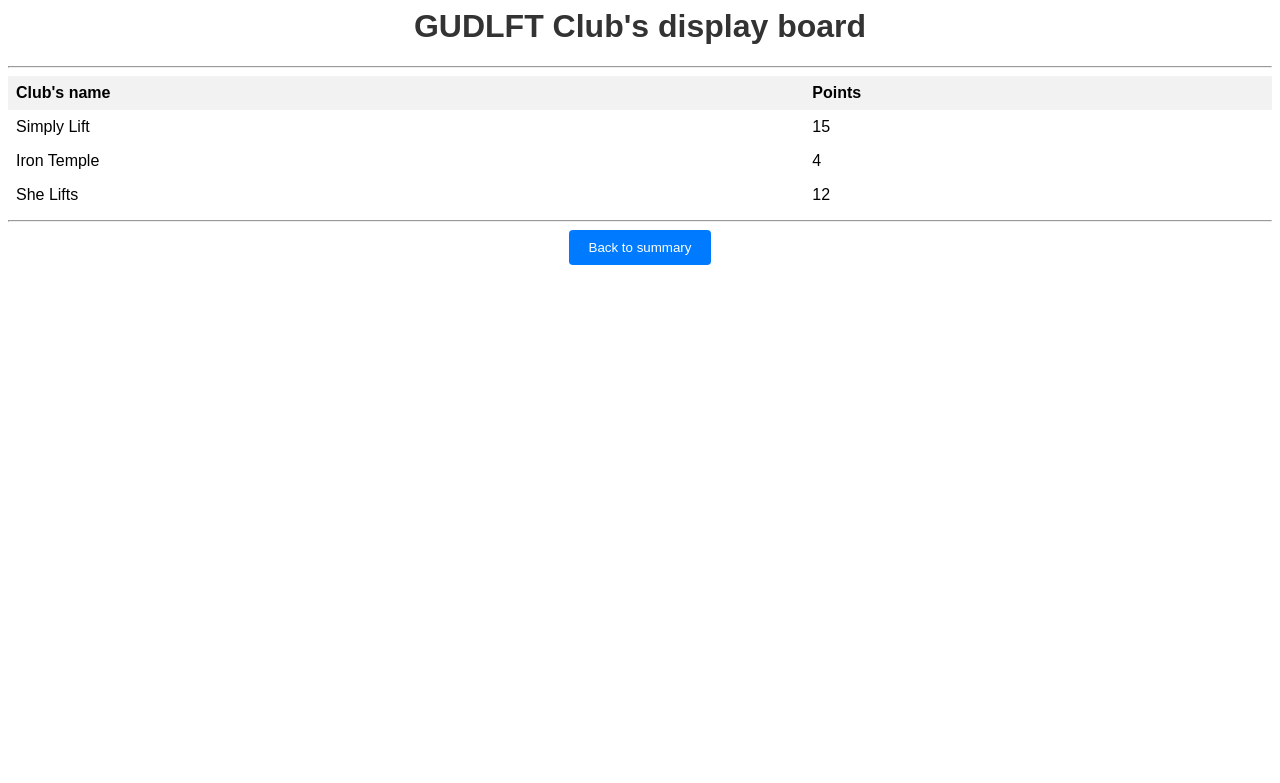
After one commit to th3x4v/Projet_P11, a Flask app: page /board in a window 1280 px wide. The commit adds this page. Shown: the top 783 px of the page. Run offline with Flask 2, Linux system fonts and the light colour scheme.

Commit message:
new FEATURE: Implement Points Display Board

```diff
--- a/server.py
+++ b/server.py
@@ -1,6 +1,16 @@
 import json
 from datetime import datetime
 from flask import Flask, render_template, request, redirect, flash, url_for
+
+
+def is_competition_available(competition):
+    now = datetime.now()
+    comp_date = datetime.strptime(competition["date"], "%Y-%m-%d %H:%M:%S")
+    if comp_date < now:
+        competition["available"] = False
+    else:
+        competition["available"] = True
+    return competition
 
 
 def loadClubs():
@@ -12,7 +22,9 @@ def loadClubs():
 def loadCompetitions():
     with open("competitions.json") as comps:
         listOfCompetitions = json.load(comps)["competitions"]
-        return listOfCompetitions
+        # Checking if competition is past or not
+        _listOfCompetitions = [is_competition_available(c) for c in listOfCompetitions]
+        return _listOfCompetitions
 
 
 app = Flask(__name__)
@@ -27,31 +39,32 @@ def index():
     return render_template("index.html")
 
 
-@app.route("/showSummary", methods=["POST"])
+@app.route("/showSummary", methods=["POST", "GET"])
 def showSummary():
-    try:
-        club = [c for c in clubs if c["email"] == request.form["email"]][0]
+    if request.method == "POST":
+        try:
+            club = [c for c in clubs if c["email"] == request.form["email"]][0]
+            return render_template("welcome.html", club=club, competitions=competitions)
 
-        # Checking if competition is past or not, then render template
-        for c in competitions:
-            print(int(c["numberOfPlaces"]))
-        _competitions = [is_competition_available(c) for c in competitions]
+        except IndexError:
+            print("error club")
+            flash("Please enter a valid email")
+            return redirect(url_for("index"))
 
-        return render_template("welcome.html", club=club, competitions=_competitions)
-
-    except IndexError:
-        flash("Please enter a valid email")
-        return redirect(url_for("index"))
+    if request.method == "GET":
+        # Retrieve the club data
+        club_name = request.args.get("club")
+        club = [c for c in clubs if c["name"] == club_name][0]
+        if club is not None:
+            return render_template("welcome.html", club=club, competitions=competitions)
+        else:
+            return redirect(url_for("index"))
 
 
 @app.route("/book/<competition>/<club>")
 def book(competition, club):
     foundClub = [c for c in clubs if c["name"] == club][0]
     foundCompetition = [c for c in competitions if c["name"] == competition][0]
-    # The line `if competition[0]["available"] is False:` is checking if the "available" key in the first
-    # element of the `competition` list is `False`.
-    print("competition")
-    print(foundCompetition)
     if foundCompetition["available"] is False:
         flash("This competition is not available")
         return render_template("welcome.html", club=club, competitions=competitions)
@@ -73,6 +86,7 @@ def purchasePlaces():
     club = [c for c in clubs if c["name"] == request.form["club"]][0]
     club_points = int(club["points"])
     placesRequired = int(request.form["places"])
+    placesAvailble = int(competition["numberOfPlaces"])
     if competition["available"] is False:
         flash("This competition is not available")
         return render_template("welcome.html", club=club, competitions=competitions)
@@ -82,6 +96,11 @@ def purchasePlaces():
     elif placesRequired > club_points:
         flash(
             f"You don't have enough points ({club_points}) to reedem {placesRequired} places"
+        )
+        return render_template("welcome.html", club=club, competitions=competitions)
+    elif placesRequired > placesAvailble:
+        flash(
+            f"You are trying to reedem  places ({placesRequired}) than available ({placesAvailble}"
         )
         return render_template("welcome.html", club=club, competitions=competitions)
     else:
@@ -96,7 +115,10 @@ def purchasePlaces():
         return render_template("welcome.html", club=club, competitions=competitions)
 
 
-# TODO: Add route for points display
+@app.route("/board")
+def board():
+    current_club_name = request.args.get("club")
+    return render_template("board.html", club_name=current_club_name, clubs=clubs)
 
 
 @app.route("/logout")
--- /dev/null
+++ b/static/style.css
@@ -0,0 +1,78 @@
+  /* Global styles */
+  body {
+      font-family: Arial, sans-serif;
+      text-align: center;
+  }
+
+  h1 {
+      color: #333;
+  }
+
+  /* Style for the first template */
+  #email {
+      width: 100%;
+      padding: 10px;
+      margin: 10px 0;
+      border: 1px solid #ccc;
+      border-radius: 4px;
+  }
+
+  button[type="submit"] {
+      background-color: #007bff;
+      color: #fff;
+      padding: 10px 20px;
+      border: none;
+      border-radius: 4px;
+      cursor: pointer;
+  }
+
+  /* Style for the second template */
+  h2 {
+      color: #333;
+  }
+
+  ul {
+      list-style: none;
+  }
+
+  li {
+      margin: 10px 0;
+  }
+
+  /* Style for the third template */
+  #places {
+      width: 50px;
+      padding: 5px;
+      margin: 10px 0;
+      border: 1px solid #ccc;
+      border-radius: 4px;
+  }
+
+  #error-message {
+      font-size: 14px;
+  }
+
+  /* Style for the fourth template */
+  h1 {
+      color: #333;
+  }
+
+  table {
+      width: 100%;
+      border-collapse: collapse;
+  }
+
+  th,
+  td {
+      padding: 8px;
+      text-align: left;
+  }
+
+  th {
+      background-color: #f2f2f2;
+  }
+
+  a {
+      color: #007bff;
+      text-decoration: none;
+  }
--- /dev/null
+++ b/templates/board.html
@@ -0,0 +1,32 @@
+<html lang="en">
+
+<head>
+    <meta charset="UTF-8">
+    <meta name="viewport" content="width=device-width, initial-scale=1.0">
+    <title>GUDLFT Display Board</title>
+    <link rel="stylesheet" type="text/css" href="{{ url_for('static',filename='style.css') }}">
+</head>
+
+<body>
+    <h1>GUDLFT Club's display board</h1>
+    <hr>
+    <table>
+        <tr>
+            <th>Club's name</th>
+            <th>Points</th>
+        </tr>
+        {% for c in clubs %}
+        <tr>
+            <td>{{ c['name'] }}</td>
+            <td>{{ c['points'] }}</td>
+        </tr>
+        {% endfor %}
+    </table>
+    <hr>
+    <form action="{{ url_for('showSummary' )}}" method="get">
+        <input type="hidden" name="club" id="club" value="{{ club_name }}">
+        <button type="submit">Back to summary</button>
+    </form>
+</body>
+
+</html>
--- a/templates/booking.html
+++ b/templates/booking.html
@@ -5,6 +5,7 @@
     <meta charset="UTF-8">
     <meta name="viewport" content="width=device-width, initial-scale=1.0">
     <title>Booking for {{ competition['name'] }} || GUDLFT</title>
+    <link rel="stylesheet" type="text/css" href="{{ url_for('static',filename='style.css') }}">
 </head>
 
 <body>
@@ -26,9 +27,14 @@
             var places = document.getElementById('places');
             var pointsAvailable = document.getElementById('pointsAvailable');
             var maxPlaces = Math.min(12, parseInt(places.value));
+            var placesAvailable = "{{ competition['numberOfPlaces'] }}"
 
             if (maxPlaces > pointsAvailable.value) {
                 alert("You cannot book more than" + maxPlaces + " places.");
+                return false;
+            }
+            if (maxPlaces > placesAvailable) {
+                alert("You cannot book more than " + placesAvailable + " places.");
                 return false;
             }
 
--- a/templates/welcome.html
+++ b/templates/welcome.html
@@ -4,6 +4,7 @@
     <meta charset="UTF-8">
     <meta name="viewport" content="width=device-width, initial-scale=1.0">
     <title>Summary | GUDLFT Registration</title>
+    <link rel="stylesheet" type="text/css" href="{{ url_for('static',filename='style.css') }}">
 </head>
 
 <body>
@@ -37,6 +38,11 @@
     </ul>
     {%endwith%}
 
+    <form action="/board" method="get">
+        <input type="hidden" name="club" id="club" value="{{ club['name'] }}">
+        <button type="submit">Clubs</button>
+    </form>
+
 </body>
 
 </html>
```
Also changed, not shown: templates/index.html (+16 -2 lines), tests/unit_tests/test_board.py (added, +11 -0 lines).
